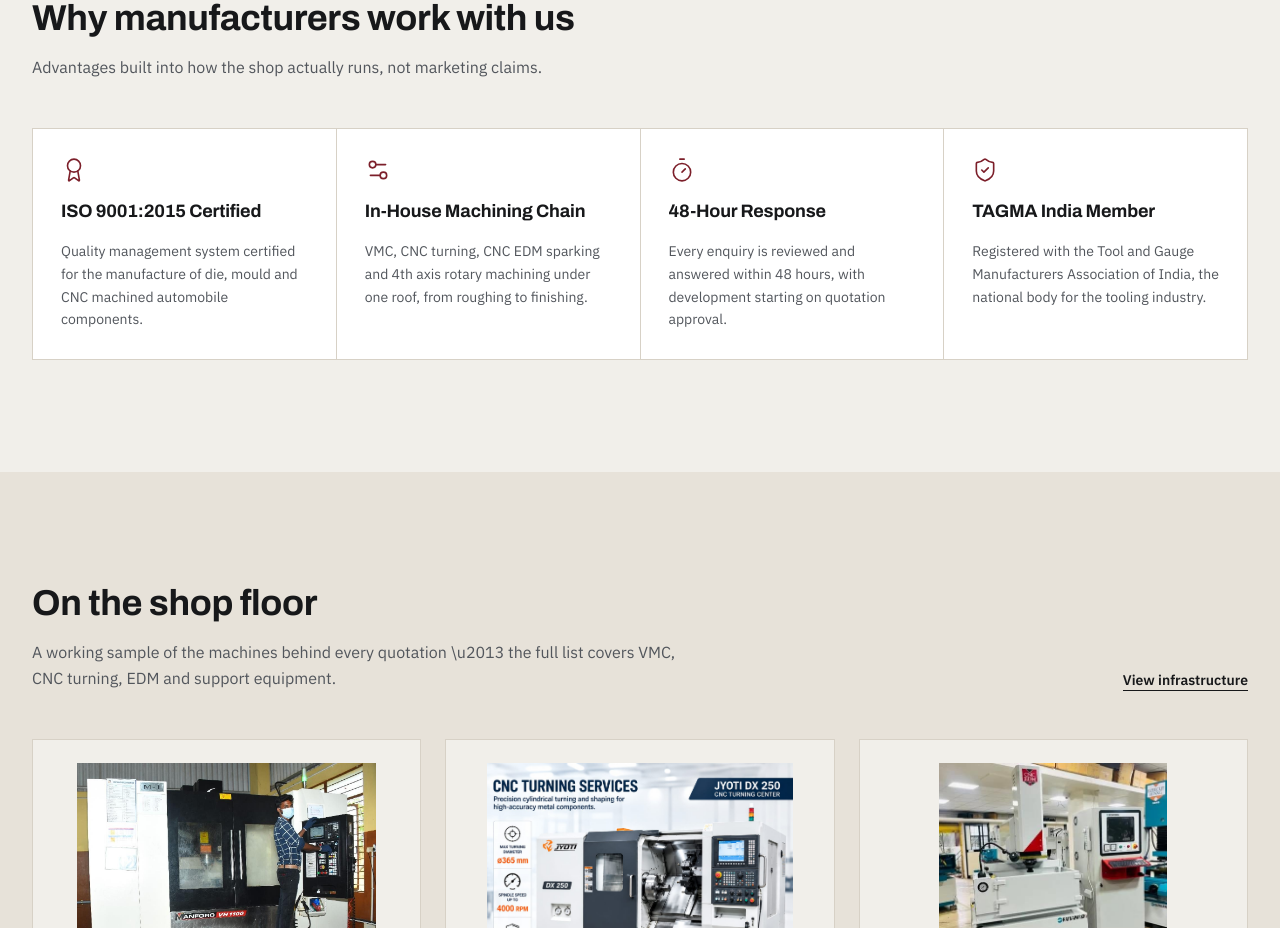
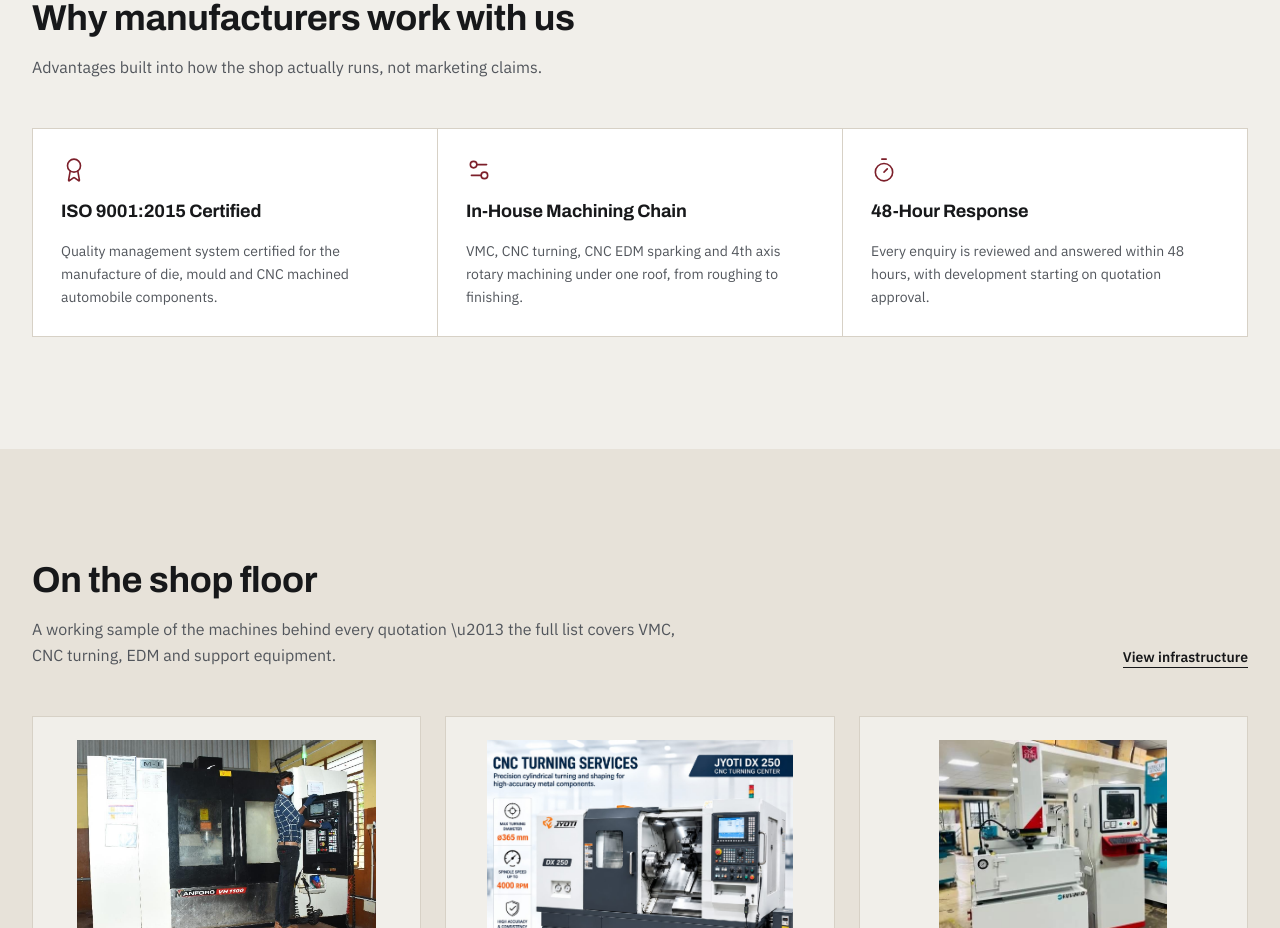
Before and after one commit to Sivaramakrishnan0110/Azure-Tech-Moulds, a React (Vite) app: page / in a window 1280 px wide. Shown: the part 2400-3328 px from the top of the page. Built offline with nearby package versions, Linux system fonts and the light colour scheme.

Commit message:
tagma remove changes

```diff
--- a/src/pages/Home.jsx
+++ b/src/pages/Home.jsx
@@ -1,6 +1,5 @@
 import { Link } from "react-router-dom";
 import {
-  ShieldCheck,
   Timer,
   Settings2,
   Award,
@@ -34,11 +33,6 @@ const whyChooseUs = [
     icon: Timer,
     title: "48-Hour Response",
     body: "Every enquiry is reviewed and answered within 48 hours, with development starting on quotation approval.",
-  },
-  {
-    icon: ShieldCheck,
-    title: "TAGMA India Member",
-    body: "Registered with the Tool and Gauge Manufacturers Association of India, the national body for the tooling industry.",
   },
 ];
 
@@ -167,7 +161,7 @@ export default function Home() {
             title="Why manufacturers work with us"
             description="Advantages built into how the shop actually runs, not marketing claims."
           />
-          <div className="mt-12 grid sm:grid-cols-2 lg:grid-cols-4 gap-px bg-steel-line border border-steel-line">
+          <div className="mt-12 grid sm:grid-cols-2 lg:grid-cols-3 gap-px bg-steel-line border border-steel-line">
             {whyChooseUs.map(({ icon: Icon, title, body }) => (
               <div key={title} className="bg-white p-7 flex flex-col gap-4">
                 <Icon size={26} strokeWidth={1.5} className="text-maroon" />
```
